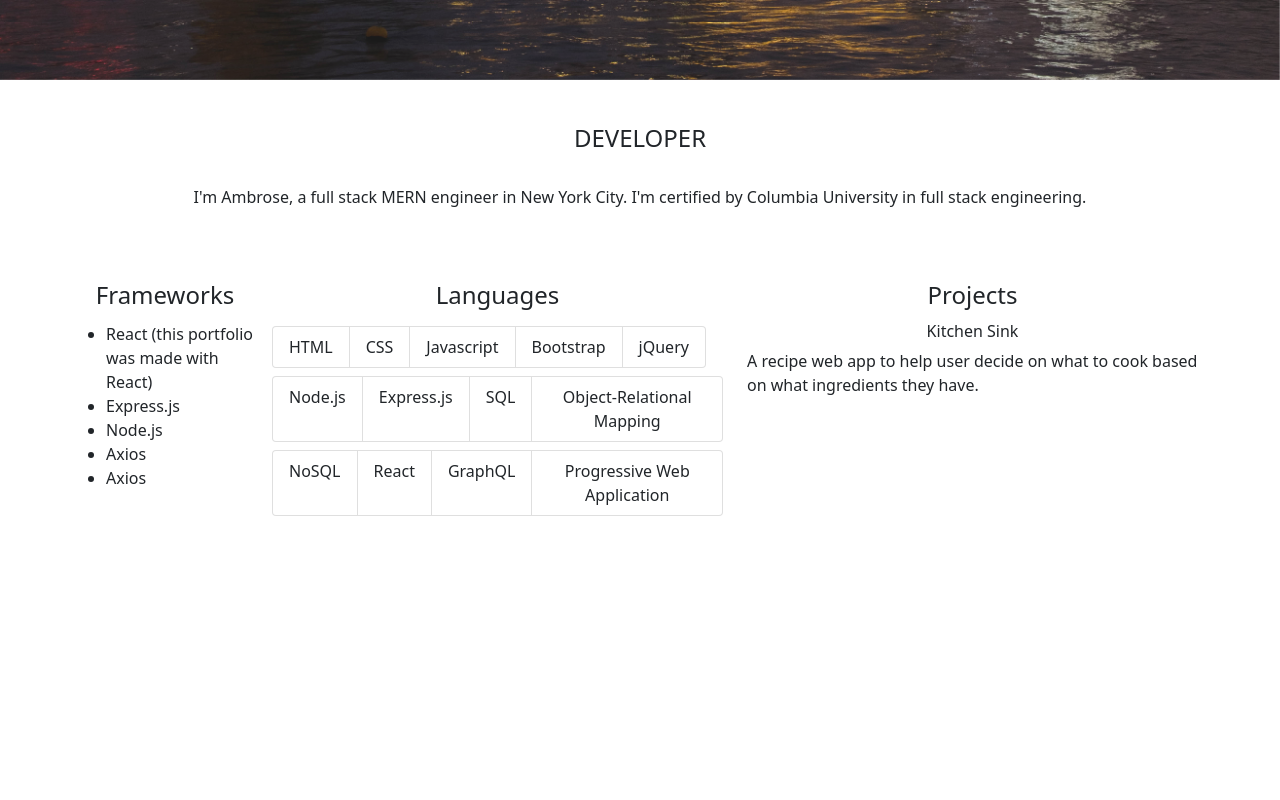
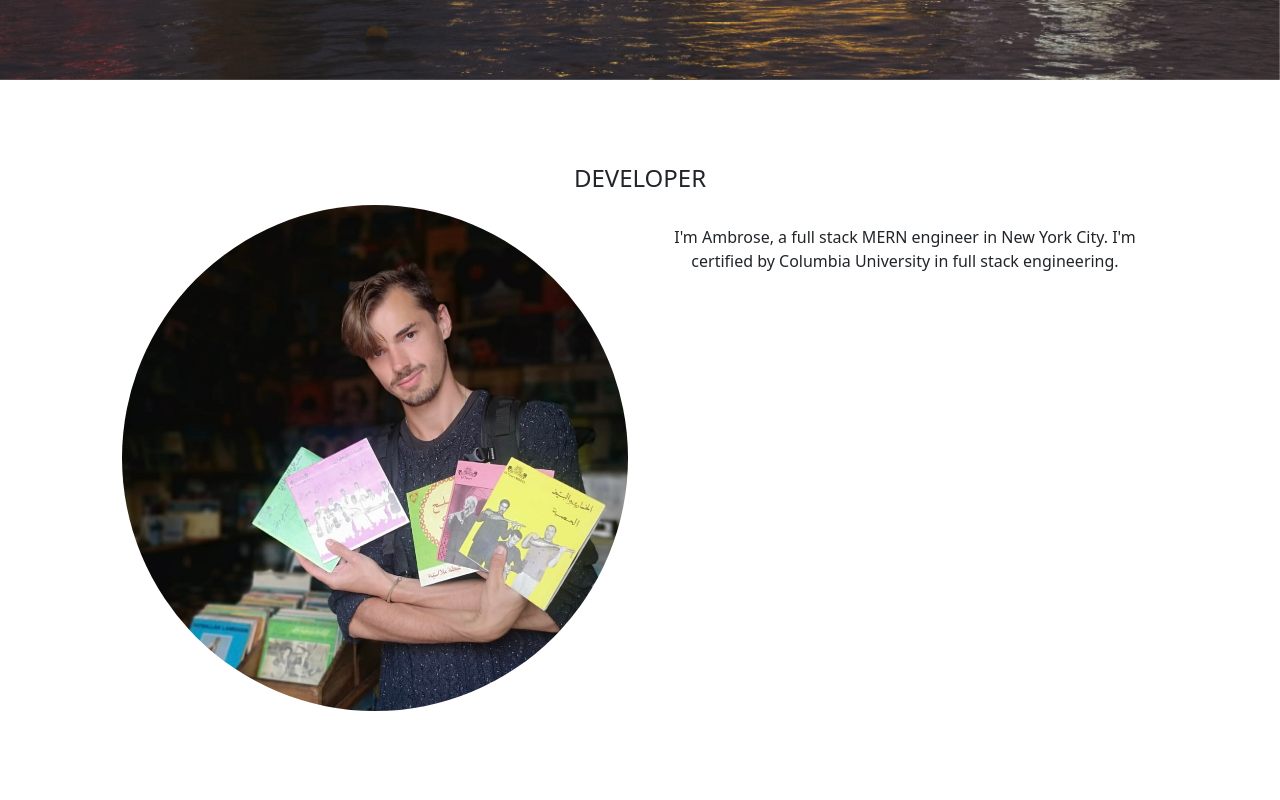
Before and after one commit to a-breezy/portfolio, a React (Create React App) app: page / in a window 1280 px wide. Shown: the part 720-1520 px from the top of the page. Built offline with nearby package versions, Linux system fonts and the light colour scheme.

Commit message:
added profile pic to skills component

```diff
--- a/src/components/Skills/index.js
+++ b/src/components/Skills/index.js
@@ -1,15 +1,21 @@
 import React from "react";
 import { Col, Container, Row } from "react-bootstrap";
+import profilePic from "../../assets/img/homepage/profile.jpg";
 
 const Skills = () => {
 	return (
 		<Container id="skills">
-			<Row>
+			<Row className="dev-section">
 				<h4 className="py-1 text-center">DEVELOPER</h4>
-				<p className="py-3 my-1 text-center">
-					I'm Ambrose, a full stack MERN engineer in New York City. I'm
-					certified by Columbia University in full stack engineering.
-				</p>
+				<Col>
+					<img src={profilePic} className="rounded-circle" alt="Profile" />
+				</Col>
+				<Col>
+					<p className="py-3 my-1 text-center">
+						I'm Ambrose, a full stack MERN engineer in New York City. I'm
+						certified by Columbia University in full stack engineering.
+					</p>
+				</Col>
 			</Row>
 			<Row className="py-5">
 				<Col sm={2} className="px-1">
--- a/src/index.css
+++ b/src/index.css
@@ -60,7 +60,21 @@ header {
 	bottom: 0px;
 }
 
+/* skills component */
 #skills {
 	height: 100vh;
 	padding-top: 40px;
 }
+
+.dev-section {
+	margin: 0px 0px 0px 0px;
+	padding: 40px 40px 40px 40px;
+	position: relative;
+	/* left: 30px; */
+	/* right: 30px; */
+}
+
+#skills img {
+	width: 100%;
+	height: auto;
+}
```
